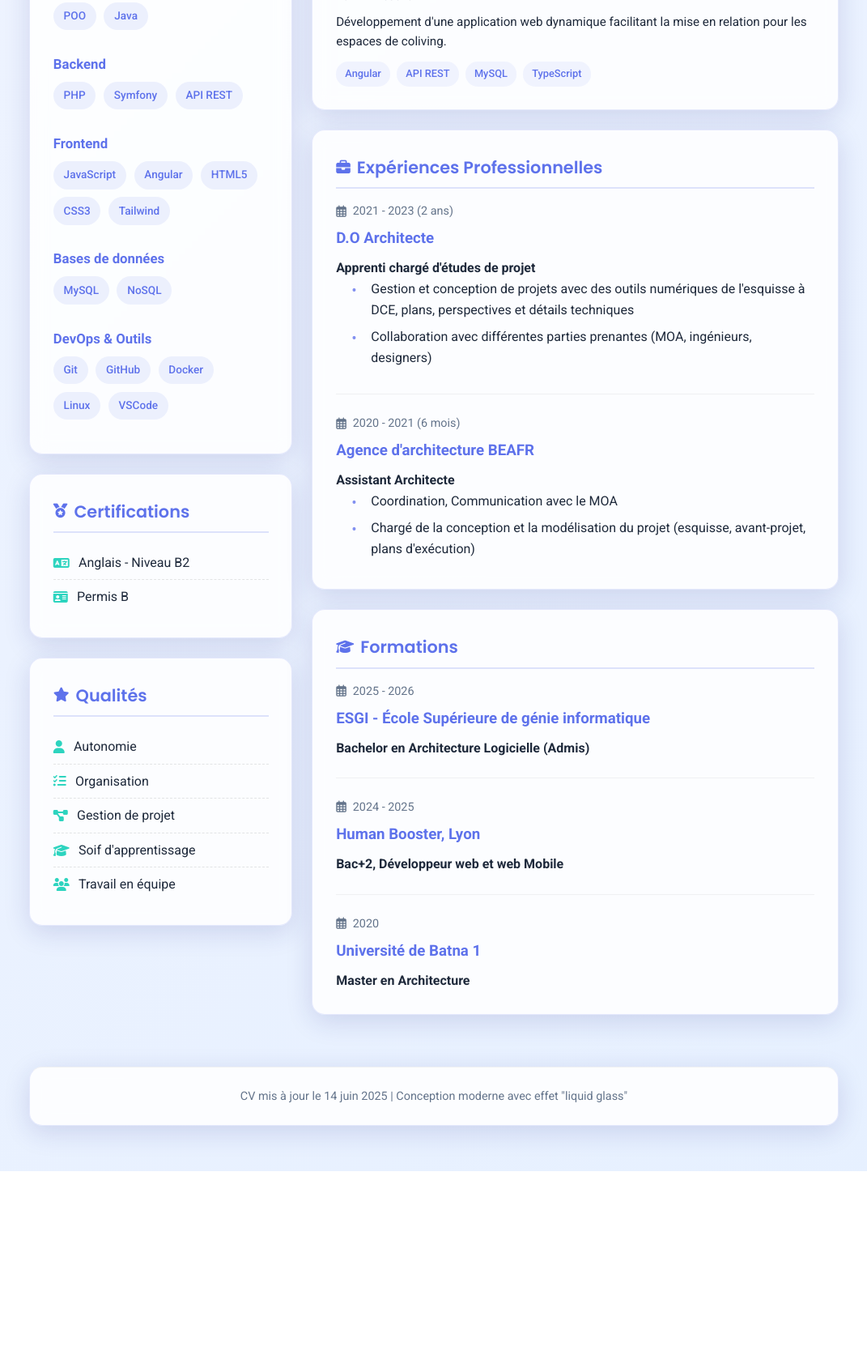
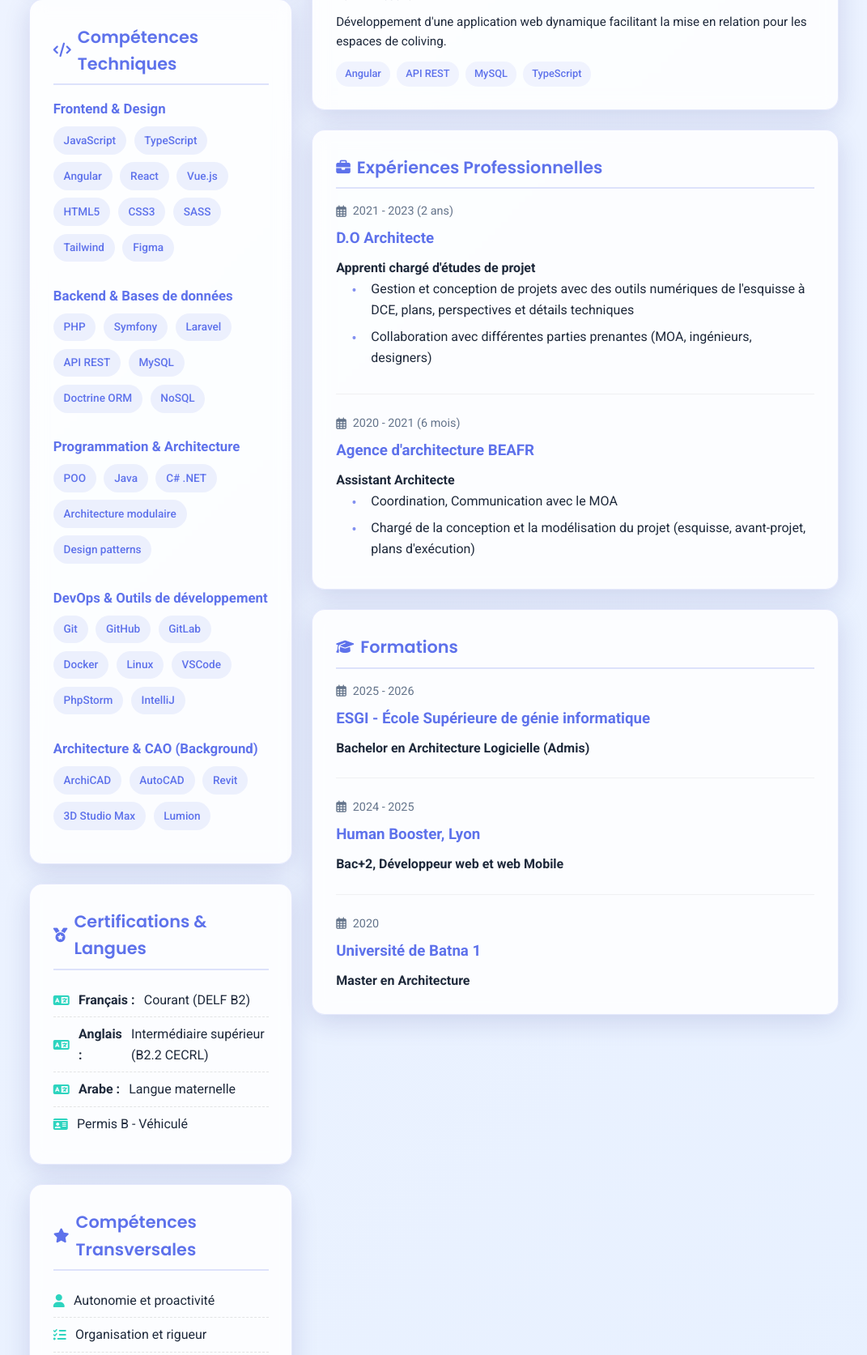
Before and after one commit to Youcefkouaouci/cvYoucefKouaouci, a plain HTML site: page index.html in a window 1280 px wide. Shown: the part 908-2581 px from the top of the page at 81% size, without its empty margins (104-1175 px from the left). Before the commit the page ends 2354 px from the top, so only its background shows below. Drawn offline with Linux system fonts and the light colour scheme.

Commit message:
Mise à jour du CV : amélioration de la structure HTML, mise à jour des informations de contact et des compétences, et ajout de nouvelles sections pour refléter l'expérience et les qualifications.

```diff
--- a/index.html
+++ b/index.html
@@ -17,7 +17,7 @@
   <body>
     <div class="cv-container">
       <!-- En-tête -->
-      <div class="header glass-panel">
+      <header class="header glass-panel">
         <div class="profile-image">
           <img
             src="https://randomuser.me/api/portraits/men/32.jpg"
@@ -26,7 +26,7 @@
         </div>
         <div class="header-content">
           <h1 class="name">Youcef Kouaouci</h1>
-          <div class="title">Développeur Web Full Stack</div>
+          <div class="title">Développeur Web Full Stack Junior</div>
           <div class="contact-info">
             <div class="contact-item">
               <div class="contact-icon">
@@ -44,7 +44,7 @@
               <div class="contact-icon">
                 <i class="fas fa-map-marker-alt"></i>
               </div>
-              <span>Lyon, France</span>
+              <span>Sainte-Foy-Lès-Lyon, 69110</span>
             </div>
             <div class="contact-item">
               <div class="contact-icon">
@@ -54,97 +54,149 @@
             </div>
             <div class="contact-item">
               <div class="contact-icon">
-                <i class="fab fa-github"></i>
+                <i class="fas fa-globe"></i>
               </div>
-              <span>github.com/Youcefkouaouci</span>
+              <span>youcefkouaouci.com</span>
             </div>
           </div>
         </div>
-      </div>
+      </header>
 
       <!-- Colonne de gauche - Compétences -->
       <div class="left-column">
-        <div class="glass-panel">
+        <section class="glass-panel">
           <h2 class="section-title"><i class="fas fa-user"></i> Profil</h2>
           <p class="profile-text">
-            Architecte avec deux ans d'expérience, je me reconvertis dans le
-            développement informatique pour créer des outils de simulation et
-            aide à la décision. Attentif aux synergies entre architecture,
-            technologie et programmation, je recherche une alternance de trois
-            ans à partir d'octobre 2025.
+            Ancien Architecte avec une expertise en architecture durable et
+            efficacité énergétique, je me suis reconverti vers le développement
+            informatique pour me spécialiser dans la création d'outils d'aide à
+            la décision et de logiciels de simulation.
+            <br /><br />
+            <strong>Développeur web Full Stack junior</strong>, je recherche une
+            alternance (apprentissage) dès octobre 2025 pour consolider mes
+            compétences et contribuer à des projets innovants, en alliant ma
+            vision architecturale aux technologies modernes.
           </p>
-        </div>
+        </section>
 
-        <div class="glass-panel">
+        <section class="glass-panel">
           <h2 class="section-title">
             <i class="fas fa-code"></i> Compétences Techniques
           </h2>
           <div class="skills-container">
             <div class="skill-category">
-              <h4>Programmation</h4>
+              <h4>Frontend & Design</h4>
               <div class="skills-list">
-                <div class="skill-tag">POO</div>
-                <div class="skill-tag">Java</div>
+                <div class="skill-tag">JavaScript</div>
+                <div class="skill-tag">TypeScript</div>
+                <div class="skill-tag">Angular</div>
+                <div class="skill-tag">React</div>
+                <div class="skill-tag">Vue.js</div>
+                <div class="skill-tag">HTML5</div>
+                <div class="skill-tag">CSS3</div>
+                <div class="skill-tag">SASS</div>
+                <div class="skill-tag">Tailwind</div>
+                <div class="skill-tag">Figma</div>
               </div>
             </div>
             <div class="skill-category">
-              <h4>Backend</h4>
+              <h4>Backend & Bases de données</h4>
               <div class="skills-list">
                 <div class="skill-tag">PHP</div>
                 <div class="skill-tag">Symfony</div>
+                <div class="skill-tag">Laravel</div>
                 <div class="skill-tag">API REST</div>
-              </div>
-            </div>
-            <div class="skill-category">
-              <h4>Frontend</h4>
-              <div class="skills-list">
-                <div class="skill-tag">JavaScript</div>
-                <div class="skill-tag">Angular</div>
-                <div class="skill-tag">HTML5</div>
-                <div class="skill-tag">CSS3</div>
-                <div class="skill-tag">Tailwind</div>
-              </div>
-            </div>
-            <div class="skill-category">
-              <h4>Bases de données</h4>
-              <div class="skills-list">
                 <div class="skill-tag">MySQL</div>
+                <div class="skill-tag">Doctrine ORM</div>
                 <div class="skill-tag">NoSQL</div>
               </div>
             </div>
             <div class="skill-category">
-              <h4>DevOps & Outils</h4>
+              <h4>Programmation & Architecture</h4>
+              <div class="skills-list">
+                <div class="skill-tag">POO</div>
+                <div class="skill-tag">Java</div>
+                <div class="skill-tag">C# .NET</div>
+                <div class="skill-tag">Architecture modulaire</div>
+                <div class="skill-tag">Design patterns</div>
+              </div>
+            </div>
+            <div class="skill-category">
+              <h4>DevOps & Outils de développement</h4>
               <div class="skills-list">
                 <div class="skill-tag">Git</div>
                 <div class="skill-tag">GitHub</div>
+                <div class="skill-tag">GitLab</div>
                 <div class="skill-tag">Docker</div>
                 <div class="skill-tag">Linux</div>
                 <div class="skill-tag">VSCode</div>
+                <div class="skill-tag">PhpStorm</div>
+                <div class="skill-tag">IntelliJ</div>
+              </div>
+            </div>
+            <div class="skill-category">
+              <h4>Architecture & CAO (Background)</h4>
+              <div class="skills-list">
+                <div class="skill-tag">ArchiCAD</div>
+                <div class="skill-tag">AutoCAD</div>
+                <div class="skill-tag">Revit</div>
+                <div class="skill-tag">3D Studio Max</div>
+                <div class="skill-tag">Lumion</div>
               </div>
             </div>
           </div>
-        </div>
+        </section>
 
-        <div class="glass-panel">
+        <section class="glass-panel">
           <h2 class="section-title">
-            <i class="fas fa-medal"></i> Certifications
+            <i class="fas fa-medal"></i> Certifications & Langues
           </h2>
           <ul class="qualities-list">
-            <li><i class="fas fa-language"></i> Anglais - Niveau B2</li>
-            <li><i class="fas fa-id-card"></i> Permis B</li>
+            <li>
+              <i class="fas fa-language"></i>
+              <strong>Français :</strong> Courant (DELF B2)
+            </li>
+            <li>
+              <i class="fas fa-language"></i>
+              <strong>Anglais :</strong> Intermédiaire supérieur (B2.2 CECRL)
+            </li>
+            <li>
+              <i class="fas fa-language"></i> <strong>Arabe :</strong> Langue
+              maternelle
+            </li>
+            <li><i class="fas fa-id-card"></i> Permis B - Véhiculé</li>
           </ul>
-        </div>
+        </section>
 
-        <div class="glass-panel">
-          <h2 class="section-title"><i class="fas fa-star"></i> Qualités</h2>
+        <section class="glass-panel">
+          <h2 class="section-title">
+            <i class="fas fa-star"></i> Compétences Transversales
+          </h2>
           <ul class="qualities-list">
-            <li><i class="fas fa-user"></i> Autonomie</li>
-            <li><i class="fas fa-tasks"></i> Organisation</li>
-            <li><i class="fas fa-project-diagram"></i> Gestion de projet</li>
-            <li><i class="fas fa-graduation-cap"></i> Soif d'apprentissage</li>
-            <li><i class="fas fa-users"></i> Travail en équipe</li>
+            <li><i class="fas fa-user"></i> Autonomie et proactivité</li>
+            <li><i class="fas fa-tasks"></i> Organisation et rigueur</li>
+            <li>
+              <i class="fas fa-project-diagram"></i> Gestion de projet Agile
+            </li>
+            <li><i class="fas fa-graduation-cap"></i> Apprentissage continu</li>
+            <li>
+              <i class="fas fa-users"></i> Travail en équipe collaborative
+            </li>
+            <li>
+              <i class="fas fa-handshake"></i> Collaboration interdisciplinaire
+            </li>
+            <li>
+              <i class="fas fa-lightbulb"></i> Résolution de problèmes complexes
+            </li>
+            <li><i class="fas fa-comments"></i> Communication technique</li>
+            <li>
+              <i class="fas fa-cube"></i> Vision architecturale et technique
+            </li>
+            <li>
+              <i class="fas fa-file-alt"></i> Documentation et modélisation
+            </li>
           </ul>
-        </div>
+        </section>
       </div>
 
       <!-- Colonne de droite - Expériences -->
```
